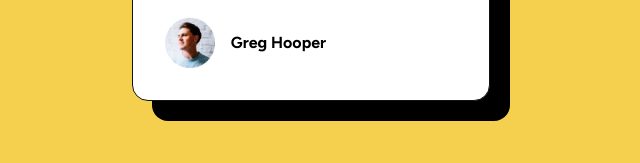
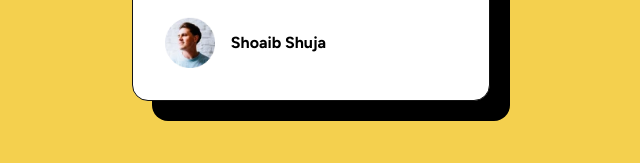
Before and after one commit to ShoaibShuja/FMBlogPreviewCard, a plain HTML site: page index.html in a window 1280 px wide. Shown: the part 608-771 px from the top of the page, 329-969 px from the left. Drawn offline with Linux system fonts and the light colour scheme.

Commit message:
Update index.html

```diff
--- a/index.html
+++ b/index.html
@@ -33,7 +33,7 @@
 
     <div class="blog__author">
       <img class="blog__author-image" src="./assets/images/image-avatar.webp" />
-      <p class="blog__author-name">Greg Hooper</p>
+      <p class="blog__author-name">Shoaib Shuja</p>
     </div>
 
   </div>
```
